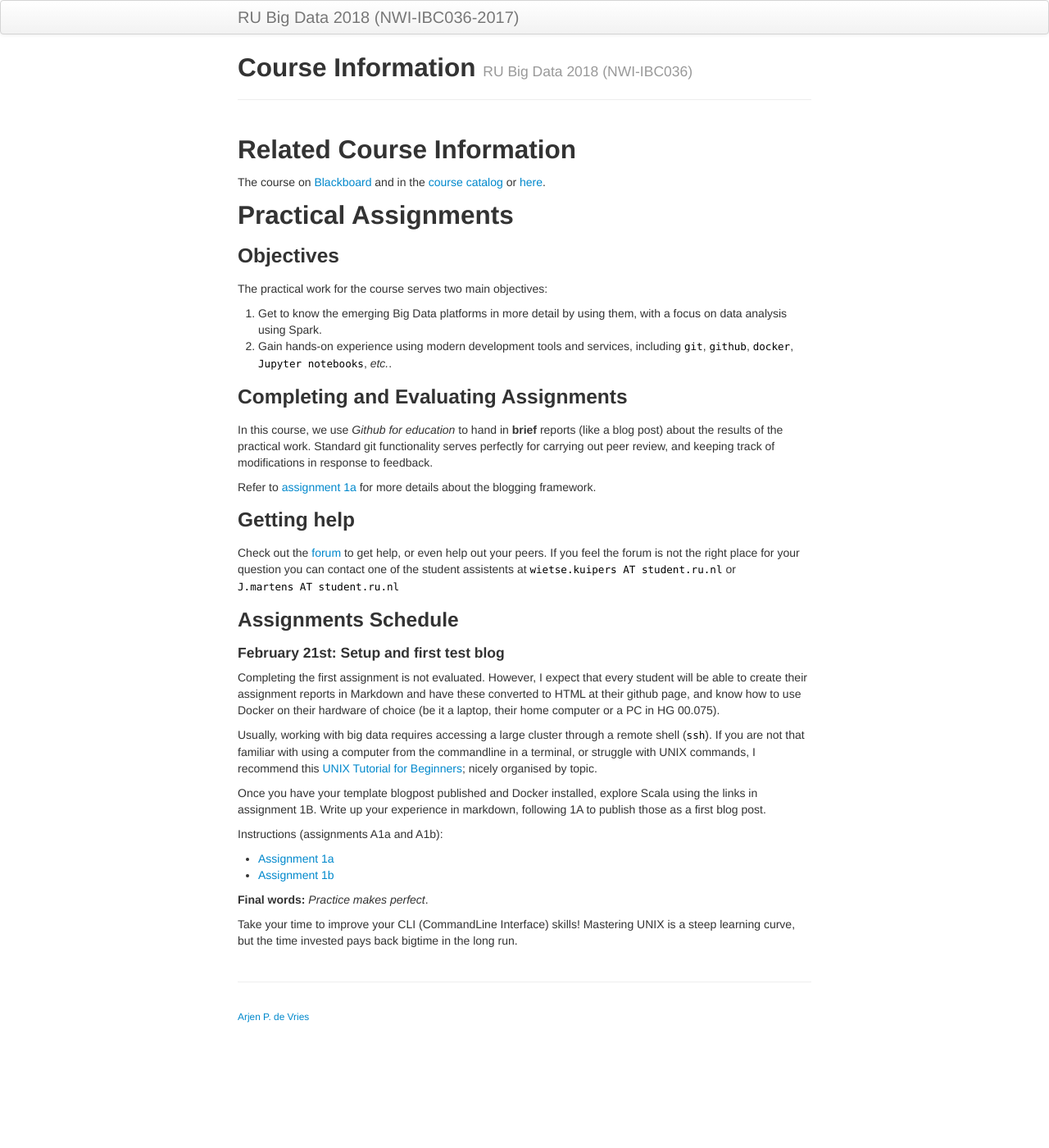
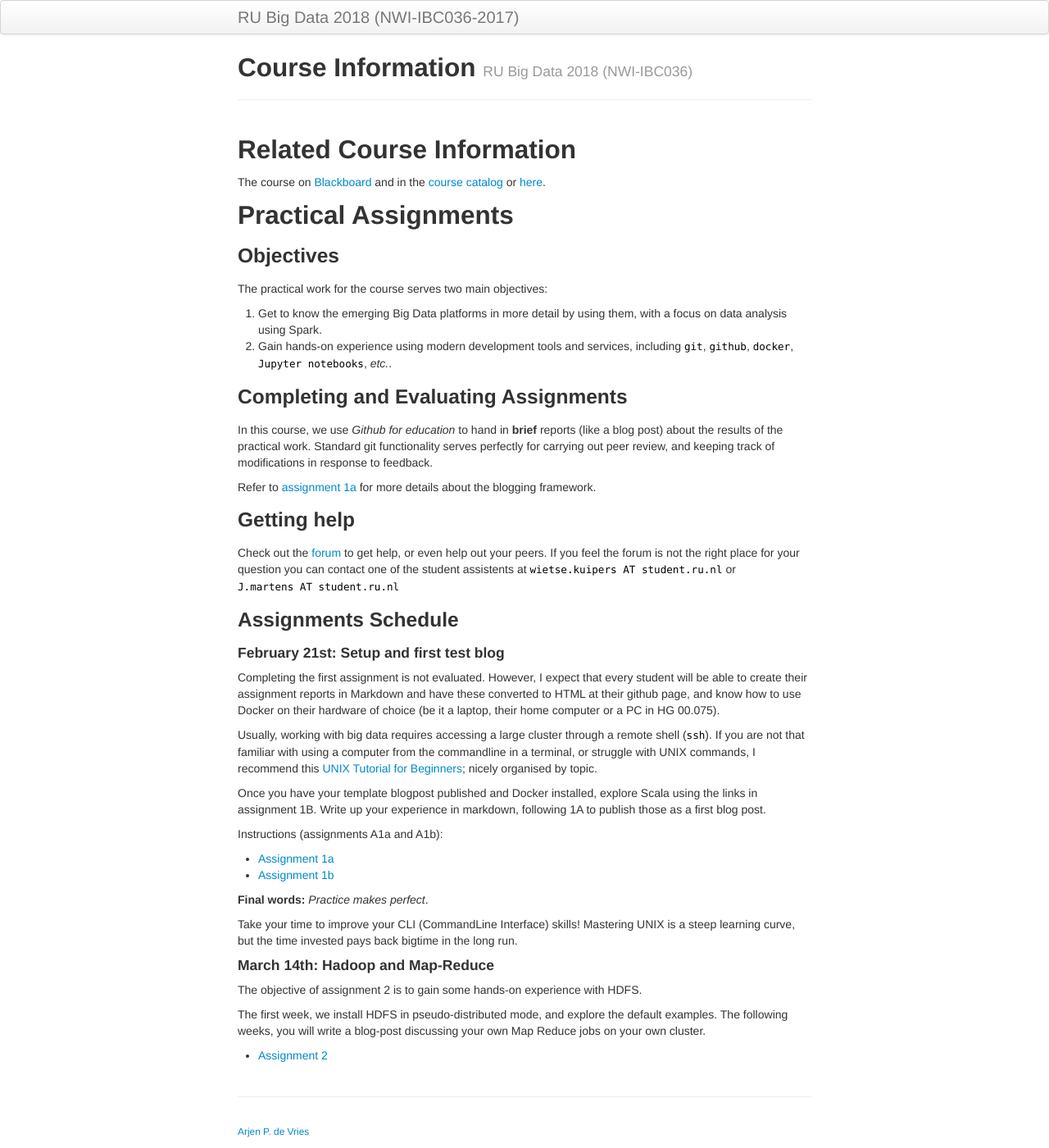
Before and after one commit to Thelukepet/course, a Jekyll site: the page built from index.md, in a window 1280 px wide. Shown: the whole page at 82% size. Built offline with Jekyll 4.4.1, drawn with Linux system fonts in a browser that asks for light colours; before the commit the page ends 1260 px from its top, so only the background shows below that.

Commit message:
Added assignment 2

```diff
--- a/index.md
+++ b/index.md
@@ -61,3 +61,12 @@ __Final words:__ _Practice makes perfect_.
 
 Take your time to improve your CLI (CommandLine Interface) skills!
 Mastering UNIX is a steep learning curve, but the time invested pays back bigtime in the long run.
+
+#### March 14th: Hadoop and Map-Reduce
+
+The objective of assignment 2 is to gain some hands-on experience with HDFS.
+
+The first week, we install HDFS in pseudo-distributed mode, and explore the default examples.
+The following weeks, you will write a blog-post discussing your own Map Reduce jobs on your own cluster.
+
+* [Assignment 2](assignments/A2-mapreduce.html)
```
